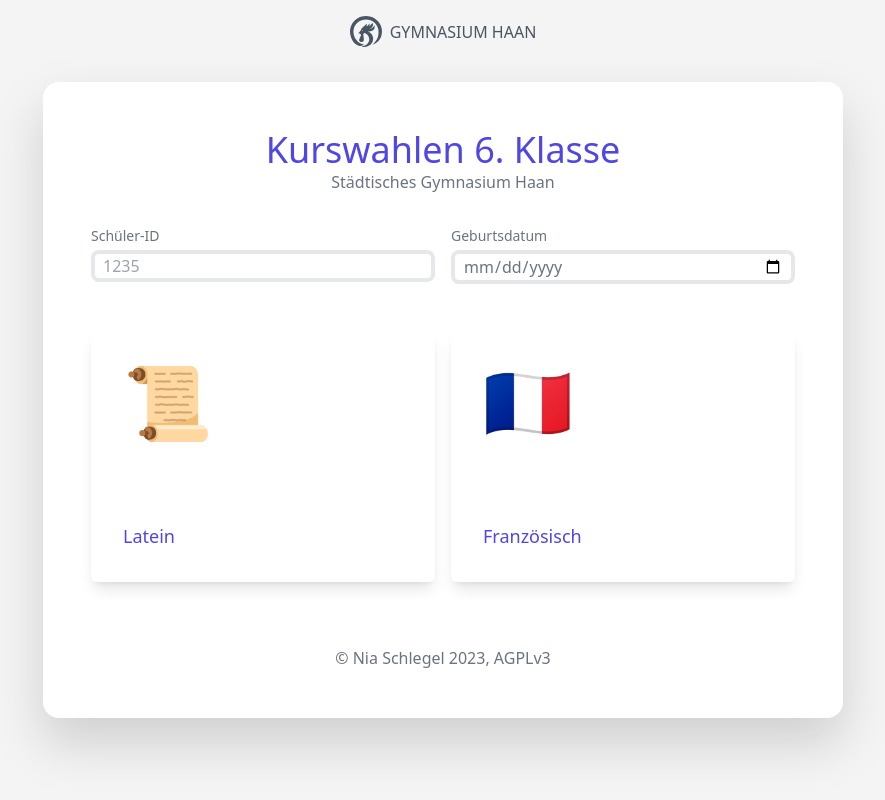
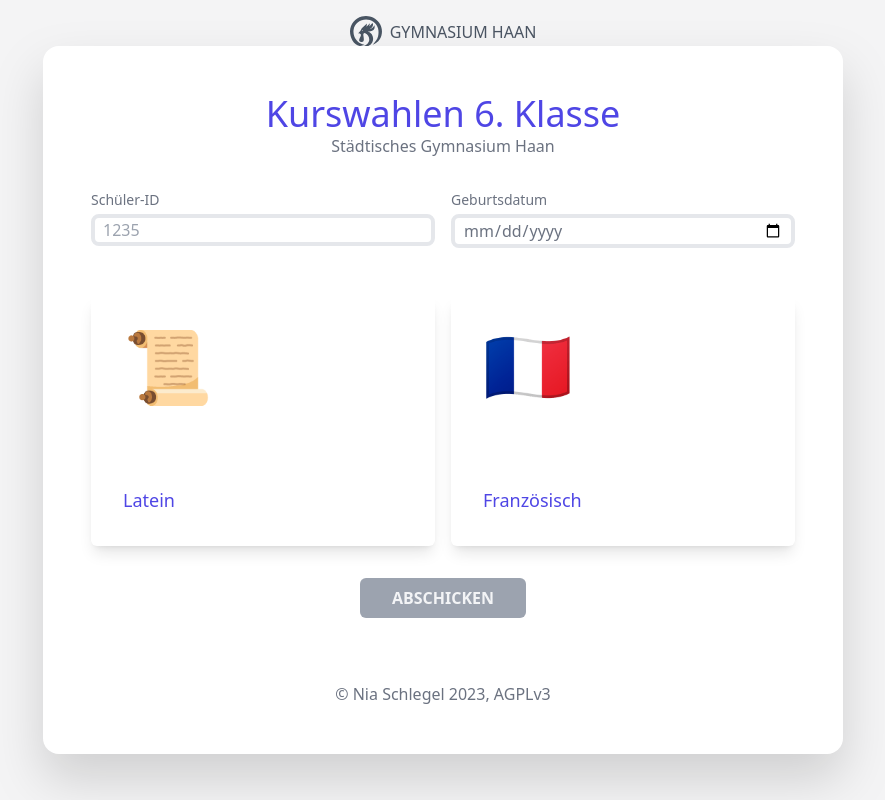
Before and after one commit to BixConcept/course-selection-page, a SvelteKit app: page /sixth-grade in a window 1280 px wide. Shown: the whole page, without its empty margins (197-1082 px from the left). Built offline with nearby package versions, Linux system fonts and the light colour scheme.

Commit message:
make the form kinda work
Signed-off-by: 3nt3 <gott@3nt3.de>

```diff
--- a/src/routes/sixth-grade/+page.svelte
+++ b/src/routes/sixth-grade/+page.svelte
@@ -7,8 +7,6 @@
 		{ id: 1, title: 'Französisch', large: '🇫🇷', active: true }
 		/* { id: 2, title: 'Oberstufe', large: 'S2', active: false } */
 	];
-
-
 
 	$: idError = id !== null && id < 1000;
 	$: birthDateError = birthDate !== null && new Date().getTime() < new Date(birthDate).getTime();
@@ -23,6 +21,13 @@
 		if (filtered && filtered[0].active) {
 			selected = choice;
 		}
+	}
+
+	$: submitEnabled = id && birthDate && !(idError || birthDateError);
+
+	function submit() {
+		if (!submitEnabled) return;
+		alert('TODO');
 	}
 
 	$: console.log(new Date(birthDate));
@@ -47,7 +52,8 @@
 			class="flex gap-4 w-full mt-8"
 		>
 			<div class="flex flex-col flex-1 gap-1">
-				<label class="text-gray-500 text-sm" class:text-red-400={idError} for="id">Schüler-ID</label>
+				<label class="text-gray-500 text-sm" class:text-red-400={idError} for="id">Schüler-ID</label
+				>
 				<input
 					bind:value={id}
 					class="border-gray-200 border-4 rounded-lg px-2 text-gray-500"
@@ -59,7 +65,9 @@
 				/>
 			</div>
 			<div class="flex flex-col flex-1 gap-1">
-				<label class="text-gray-500 text-sm" class:text-red-400={birthDateError} for="id">Geburtsdatum</label>
+				<label class="text-gray-500 text-sm" class:text-red-400={birthDateError} for="id"
+					>Geburtsdatum</label
+				>
 				<input
 					bind:value={birthDate}
 					class="border-gray-200 border-4 rounded-lg px-2 text-gray-500"
@@ -96,6 +104,11 @@
 				</button>
 			{/each}
 		</div>
+		<button
+			class="mt-8 enabled:bg-indigo-500 bg-gray-400 text-gray-100 px-8 py-2 font-bold uppercase rounded-md"
+			disabled={!submitEnabled}
+			on:click={submit}>Abschicken</button
+		>
 		<p class="mt-16 text-gray-500 font-light">© Nia Schlegel 2023, AGPLv3</p>
 	</div>
 </main>
```
